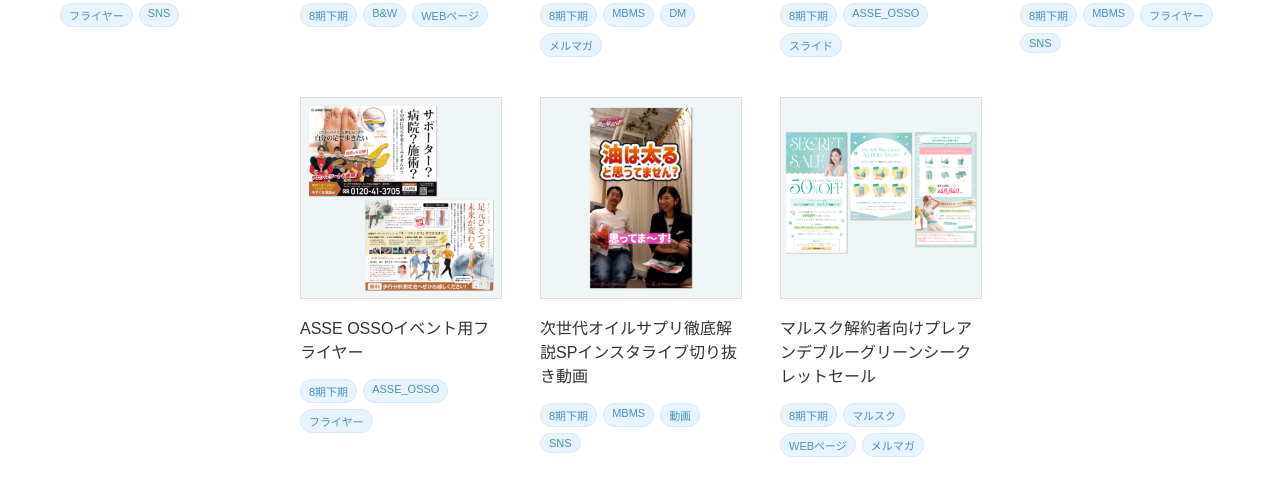
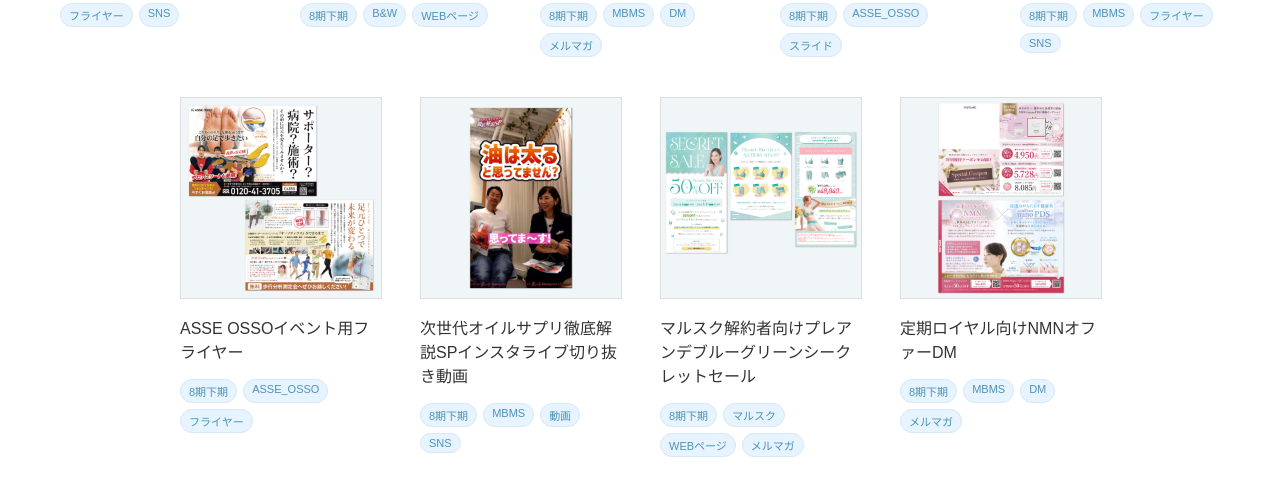
Before and after one commit to kishibex000/portfolio, a plain HTML site: page index.html in a window 1280 px wide. Shown: the part 487-982 px from the top of the page. Drawn offline with Linux system fonts and the light colour scheme.

Commit message:
Add files via upload

```diff
--- a/index.html
+++ b/index.html
@@ -194,7 +194,25 @@
                     </div>
                 </a>
             </div>
-
+            <!-- 作品10 -->
+            <div class="work-item"
+                data-period="8期下期"
+                data-client="MBMS"
+                data-media="DM メルマガ"
+                data-date="2026/03">
+                <a href="works/work10.html">
+                    <div class="thumb-img">
+                        <img src="images/thumbnails/teikiloyal-nmnoffer-dm_thumbnail.jpg" />
+                    </div>
+                    <p class="work-title">定期ロイヤル向けNMNオファーDM</p>
+                    <div class="tag-box">
+                        <span class="tag">8期下期</span>
+                        <span class="tag">MBMS</span>
+                     <span class="tag">DM</span>
+                     <span class="tag">メルマガ</span>
+                    </div>
+                </a>
+            </div>
             <!-- 必要なら追加でコピペできる！ -->
 
         </div>
```
